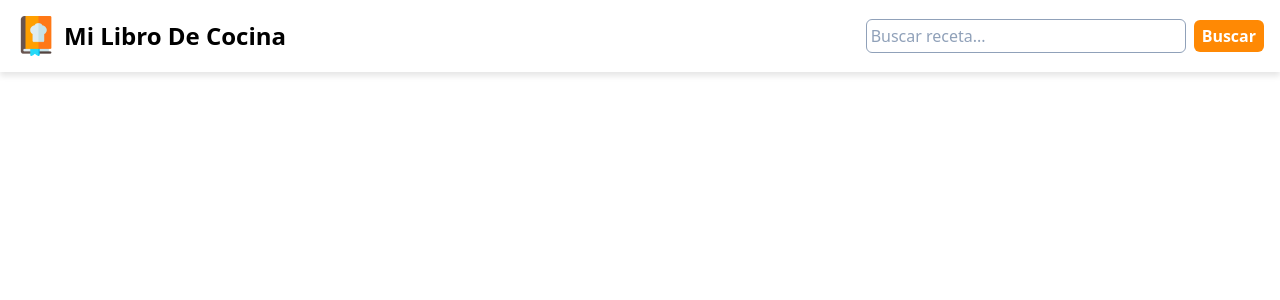
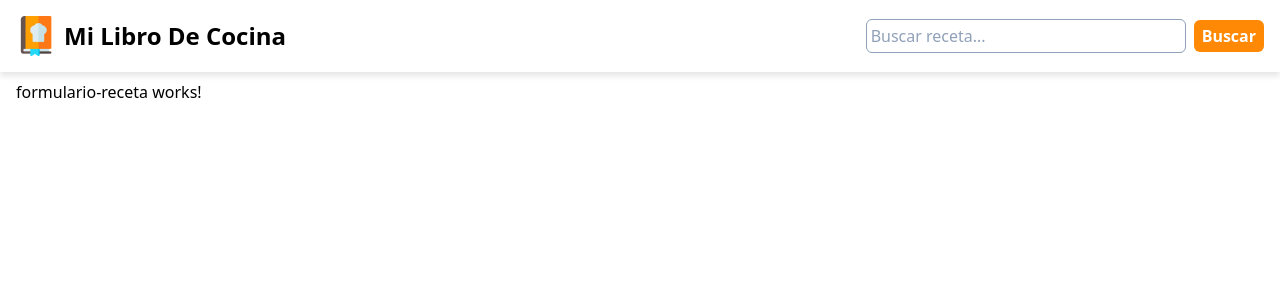
Before and after one commit to DieB219/MiLibroDeCocina, an Angular app: page /formulario in a window 1280 px wide. Before the commit this address led to /. Shown: the top 300 px of the page. Built offline with nearby package versions, Linux system fonts and the light colour scheme; what tailwindcss-animated would draw is missing.

Commit message:
feat: crear componente formulario y agregarlo en las rutas

```diff
--- a/src/app/app.routes.ts
+++ b/src/app/app.routes.ts
@@ -3,8 +3,12 @@ import { Routes } from '@angular/router';
 export const routes: Routes = [
 
   {
-    path: 'recetas',
+    path: '',
     loadComponent: () => import('./lista-receta/lista-receta')
+  },
+  {
+    path: 'formulario',
+    loadComponent: () => import('./formulario-receta/formulario-receta')
   }
 
 ];
--- /dev/null
+++ b/src/app/formulario-receta/formulario-receta.html
@@ -0,0 +1 @@
+<p>formulario-receta works!</p>
--- /dev/null
+++ b/src/app/formulario-receta/formulario-receta.ts
@@ -0,0 +1,11 @@
+import { Component } from '@angular/core';
+
+@Component({
+  selector: 'app-formulario-receta',
+  imports: [],
+  templateUrl: './formulario-receta.html',
+  styleUrl: './formulario-receta.css'
+})
+export default class FormularioReceta {
+
+}
--- a/src/app/lista-receta/lista-receta.ts
+++ b/src/app/lista-receta/lista-receta.ts
@@ -81,7 +81,6 @@ export default class ListaReceta {
   protected rangoAMostar = signal<{ inicio: number, fin:number }>({ inicio: 0, fin: 6 });
 
   recetasPaginadas = computed(()=>{
-    console.log(this.rangoAMostar());
     return this.recetas().slice(this.rangoAMostar().inicio, this.rangoAMostar().fin);
   })
 }
```
Also changed, not shown: src/app/formulario-receta/formulario-receta.css (added).
